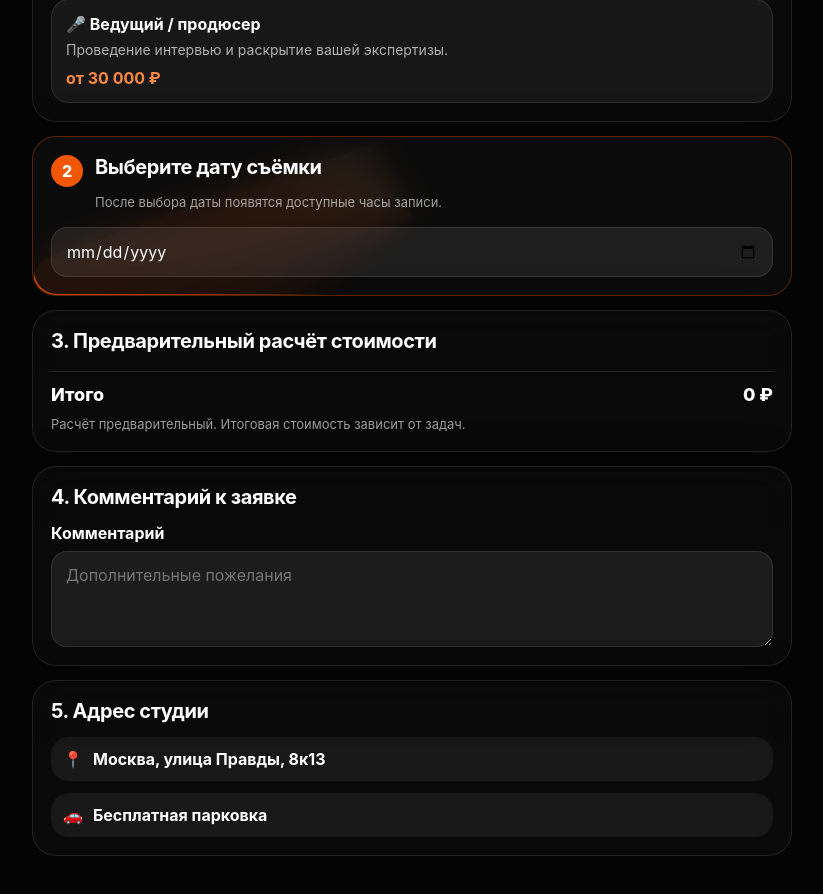
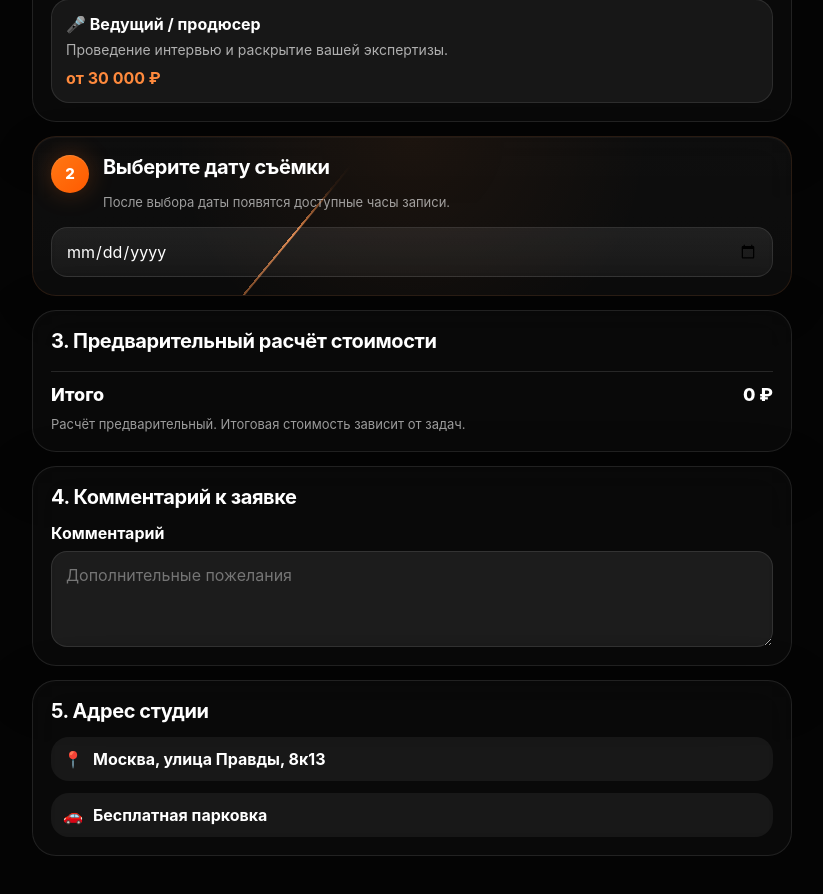
Before and after one commit to Stepiksog/-onlycast-miniap, a React (Vite) app: page / in a window 1280 px wide. Shown: the part 1080-1974 px from the top of the page, without its empty margins (228-1051 px from the left). Built offline with nearby package versions, Linux system fonts and the light colour scheme.

Commit message:
Refactor date card styles for improved design

```diff
--- a/src/styles.css
+++ b/src/styles.css
@@ -501,61 +501,163 @@ button {
   animation: spin 0.8s linear infinite;
 }
 
+/* ===========================
+   PREMIUM DATE CARD
+=========================== */
+
 .date-card {
   position: relative;
   overflow: hidden;
-  border-color: rgba(255, 92, 0, 0.34);
   isolation: isolate;
+  border: 1px solid rgba(255, 140, 70, 0.12);
+
+  background:
+    linear-gradient(
+      180deg,
+      rgba(255, 255, 255, 0.02),
+      rgba(255,255,255,0.01)
+    ),
+    rgba(12, 12, 12, 0.74);
+
+  box-shadow:
+    0 12px 40px rgba(0,0,0,0.22),
+    inset 0 1px 0 rgba(255,255,255,0.04);
 }
 
+/* мягкое внутреннее свечение */
 .date-card::before {
   content: "";
   position: absolute;
-  inset: -2px;
+  inset: 0;
   z-index: -2;
-  border-radius: 28px;
-  background: conic-gradient(
-    from 0deg,
-    transparent 0deg,
-    transparent 245deg,
-    rgba(255, 92, 0, 0.95) 285deg,
-    rgba(255, 175, 90, 1) 320deg,
-    transparent 360deg
-  );
-  animation: dateBorderFlow 3s linear infinite;
+  border-radius: 24px;
+
+  background:
+    radial-gradient(
+      circle at top,
+      rgba(255, 125, 40, 0.08),
+      transparent 58%
+    );
+
+  opacity: 0.8;
 }
 
+/* premium движущаяся линия */
 .date-card::after {
   content: "";
   position: absolute;
-  inset: 1px;
+  inset: -1px;
   z-index: -1;
-  border-radius: 23px;
-  background: rgba(12, 12, 12, 0.88);
-  backdrop-filter: blur(18px);
+  border-radius: 24px;
+  padding: 1.5px;
+
+  background:
+    conic-gradient(
+      from 0deg,
+      transparent 0deg,
+      transparent 255deg,
+      rgba(255, 120, 40, 0.08) 280deg,
+      rgba(255, 150, 80, 0.85) 310deg,
+      rgba(255, 120, 40, 0.08) 340deg,
+      transparent 360deg
+    );
+
+  animation: premiumBorderMove 8s cubic-bezier(0.4, 0, 0.2, 1) infinite;
+
+  -webkit-mask:
+    linear-gradient(#fff 0 0) content-box,
+    linear-gradient(#fff 0 0);
+
+  -webkit-mask-composite: xor;
+  mask-composite: exclude;
+
+  filter: blur(0.5px);
+}
+
+/* плавное движение */
+@keyframes premiumBorderMove {
+  0% {
+    transform: rotate(0deg) scale(1);
+  }
+
+  50% {
+    transform: rotate(180deg) scale(1.015);
+  }
+
+  100% {
+    transform: rotate(360deg) scale(1);
+  }
 }
 
 .date-header {
+  position: relative;
+  z-index: 2;
+
   display: grid;
   grid-template-columns: auto 1fr;
-  gap: 12px;
+  gap: 14px;
   align-items: flex-start;
 }
 
 .date-step {
-  width: 32px;
-  height: 32px;
+  width: 38px;
+  height: 38px;
+
   display: grid;
   place-items: center;
+
   border-radius: 999px;
-  background: rgba(255, 92, 0, 0.95);
+
+  background:
+    linear-gradient(
+      135deg,
+      rgba(255, 120, 20, 1),
+      rgba(255, 90, 0, 1)
+    );
+
   color: #ffffff;
   font-weight: 800;
+  font-size: 15px;
+
+  box-shadow:
+    0 0 24px rgba(255, 120, 40, 0.26),
+    inset 0 1px 1px rgba(255,255,255,0.15);
 }
 
-@keyframes dateBorderFlow {
-  to {
-    transform: rotate(360deg);
+/* поле даты */
+.date-card .input[type="date"] {
+  position: relative;
+  z-index: 2;
+
+  border: 1px solid rgba(255,255,255,0.1);
+
+  background:
+    linear-gradient(
+      180deg,
+      rgba(255,255,255,0.08),
+      rgba(255,255,255,0.05)
+    );
+
+  transition:
+    border-color 0.35s ease,
+    box-shadow 0.35s ease,
+    transform 0.25s ease;
+}
+
+.date-card .input[type="date"]:focus {
+  border-color: rgba(255, 120, 40, 0.72);
+
+  box-shadow:
+    0 0 0 4px rgba(255, 120, 40, 0.08),
+    0 0 30px rgba(255, 120, 40, 0.12);
+
+  transform: translateY(-1px);
+}
+
+@media (max-width: 420px) {
+  .date-card::before,
+  .date-card::after {
+    border-radius: 22px;
   }
 }
 
```
